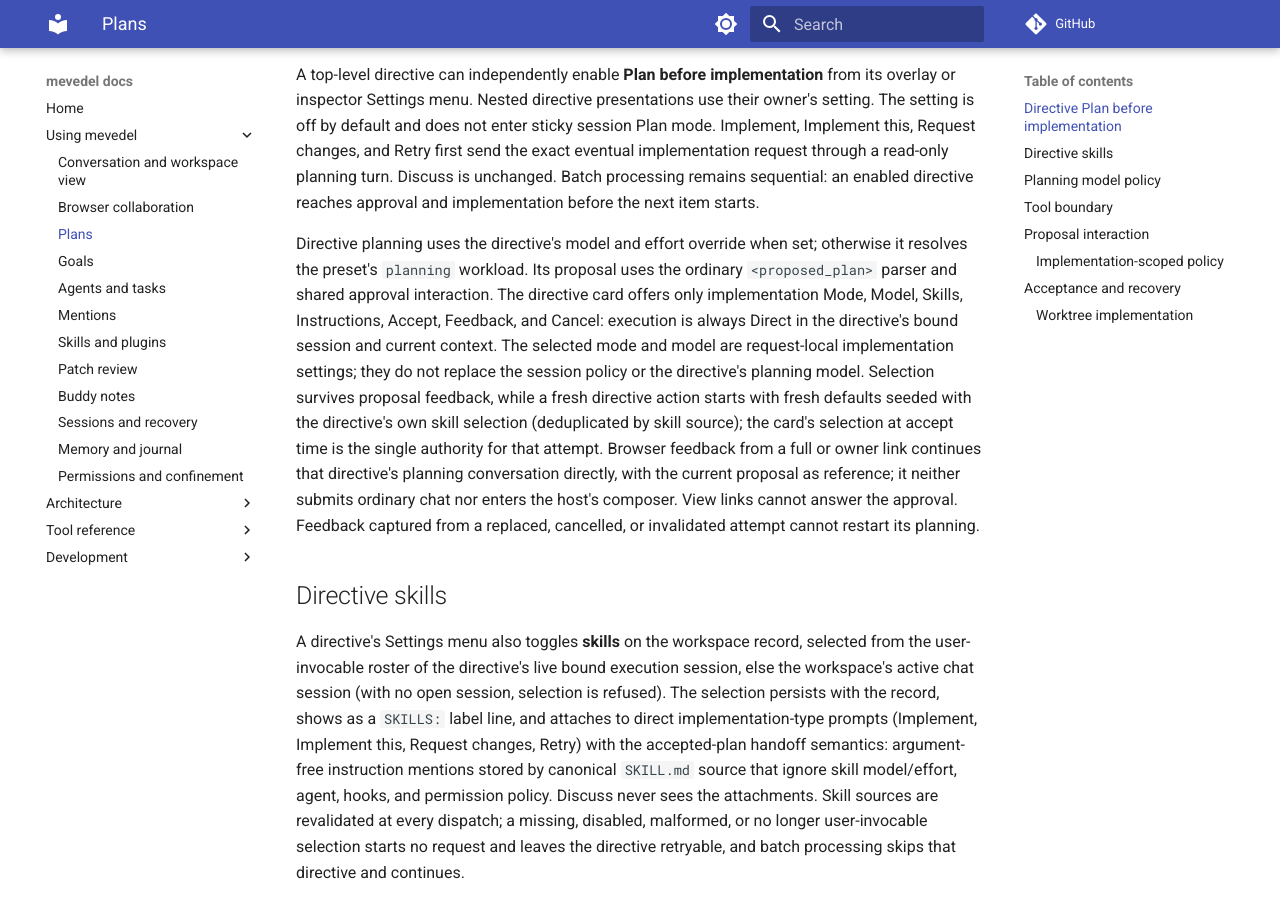
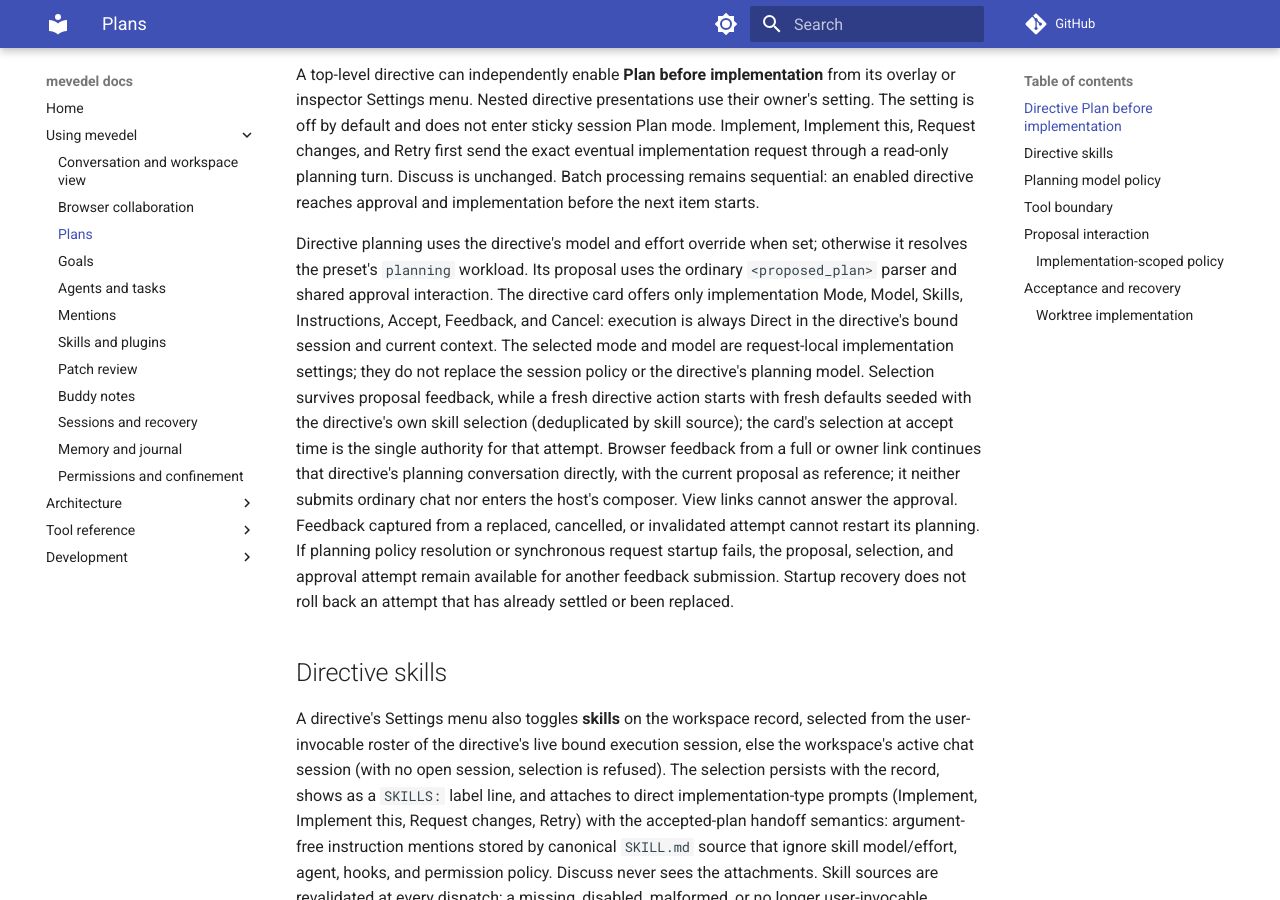
Before and after one commit to FrauH0lle/mevedel, an MkDocs documentation site: the page built from docs/plan-mode.md, in a window 1280 px wide and 900 px high, scrolled down 481 px. Built offline with MkDocs 1.6.1 and Material for MkDocs 9.7.7, drawn with Linux system fonts in a browser that asks for light colours; comment, search, counter and statistics services are not loaded.

Commit message:
fix(plan): Retain directive feedback approval after startup failure
Policy resolution and synchronous dispatch failures must not strand a retained approval on an obsolete attempt. Restore only the still-owned unfinished continuation, preserving settlement and replacement state.

* mevedel-directive-plan.el (mevedel-directive-plan-continue): Resolve policy before mutation and restore retryable state after failed startup.

* test/test-mevedel-directive-plan-remote.el: Regress policy and dispatch failures, literal browser feedback retry, and settlement/replacement guards.

* docs/plan-mode.md: Document retryable startup failures.

```diff
--- a/docs/plan-mode.md
+++ b/docs/plan-mode.md
@@ -42,6 +42,10 @@
 current proposal as reference; it neither submits ordinary chat nor enters the
 host's composer. View links cannot answer the approval. Feedback captured from
 a replaced, cancelled, or invalidated attempt cannot restart its planning.
+If planning policy resolution or synchronous request startup fails, the
+proposal, selection, and approval attempt remain available for another feedback
+submission. Startup recovery does not roll back an attempt that has already
+settled or been replaced.
 
 ## Directive skills
 
```
Also changed, not shown: 2 other files.
